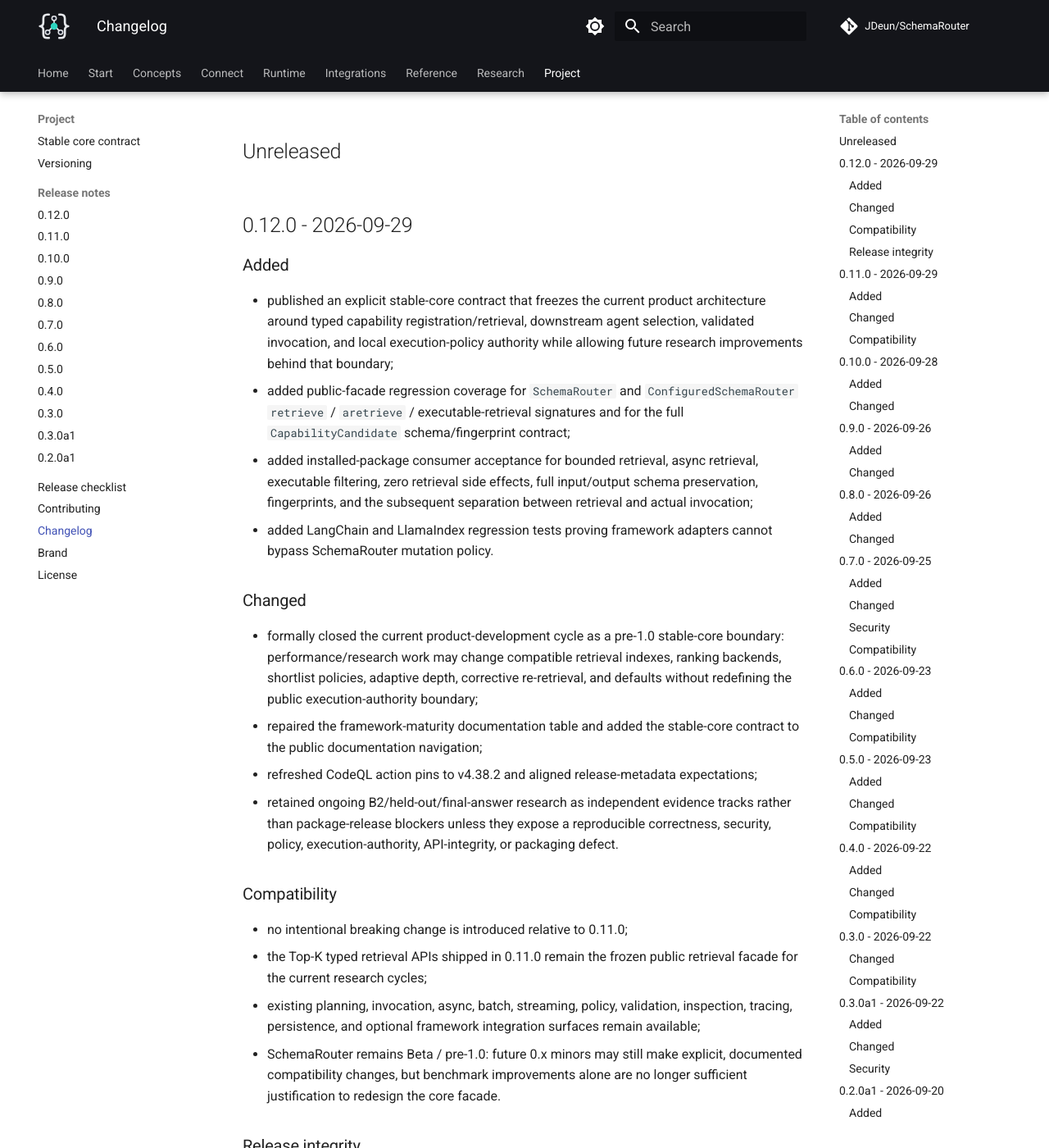
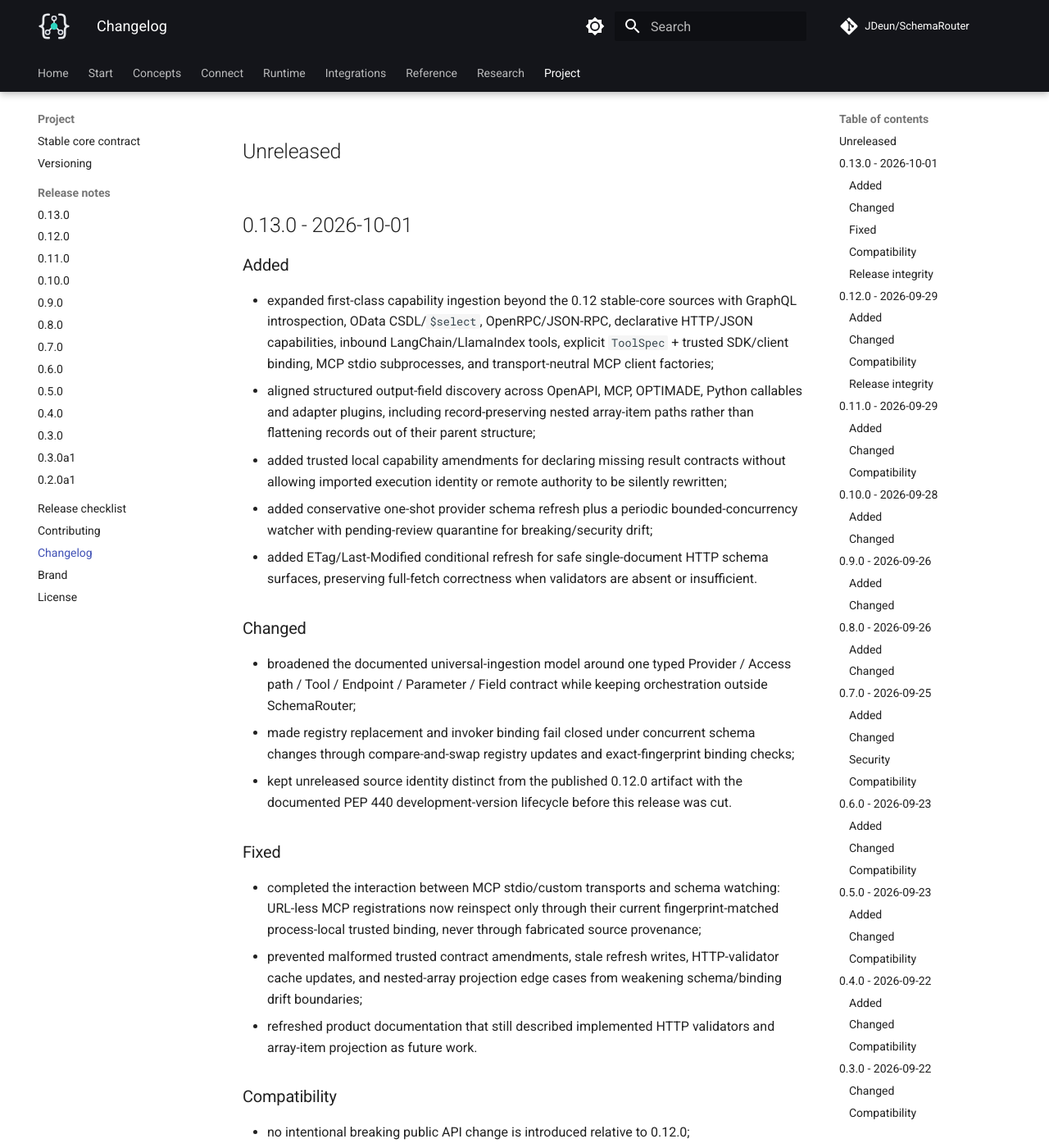
Before and after one commit to JDeun/SchemaRouter, an MkDocs documentation site: the page built from docs/changelog.md, in a window 1280 px wide and 1400 px high, scrolled down 199 px. Shown: the whole window at 82% size. Built offline with MkDocs 1.6.1 and Material for MkDocs 9.7.7, drawn with Linux system fonts in a browser that asks for light colours; comment, search, counter and statistics services are not loaded; some of the changed text lies outside the part shown.

Commit message:
release: SchemaRouter 0.13.0 (#569)
* release: set version 0.13.0

* docs: add 0.13.0 changelog

* docs: add 0.13.0 release notes

* docs: add 0.13.0 to release navigation

* docs: align README with 0.13 release

* docs: align README with 0.13 release

* docs: align architecture with 0.13 adapters

```diff
--- a/CHANGELOG.md
+++ b/CHANGELOG.md
@@ -6,6 +6,60 @@ The project is pre-1.0 and follows the compatibility rules in
 [`docs/versioning.md`](docs/versioning.md).
 
 ## Unreleased
+
+## 0.13.0 - 2026-10-01
+
+### Added
+
+- expanded first-class capability ingestion beyond the 0.12 stable-core sources with GraphQL
+  introspection, OData CSDL/`$select`, OpenRPC/JSON-RPC, declarative HTTP/JSON capabilities,
+  inbound LangChain/LlamaIndex tools, explicit `ToolSpec` + trusted SDK/client binding, MCP
+  stdio subprocesses, and transport-neutral MCP client factories;
+- aligned structured output-field discovery across OpenAPI, MCP, OPTIMADE, Python callables and
+  adapter plugins, including record-preserving nested array-item paths rather than flattening
+  records out of their parent structure;
+- added trusted local capability amendments for declaring missing result contracts without
+  allowing imported execution identity or remote authority to be silently rewritten;
+- added conservative one-shot provider schema refresh plus a periodic bounded-concurrency watcher
+  with pending-review quarantine for breaking/security drift;
+- added ETag/Last-Modified conditional refresh for safe single-document HTTP schema surfaces,
+  preserving full-fetch correctness when validators are absent or insufficient.
+
+### Changed
+
+- broadened the documented universal-ingestion model around one typed Provider / Access path /
+  Tool / Endpoint / Parameter / Field contract while keeping orchestration outside SchemaRouter;
+- made registry replacement and invoker binding fail closed under concurrent schema changes through
+  compare-and-swap registry updates and exact-fingerprint binding checks;
+- kept unreleased source identity distinct from the published 0.12.0 artifact with the documented
+  PEP 440 development-version lifecycle before this release was cut.
+
+### Fixed
+
+- completed the interaction between MCP stdio/custom transports and schema watching: URL-less MCP
+  registrations now reinspect only through their current fingerprint-matched process-local trusted
+  binding, never through fabricated source provenance;
+- prevented malformed trusted contract amendments, stale refresh writes, HTTP-validator cache
+  updates, and nested-array projection edge cases from weakening schema/binding drift boundaries;
+- refreshed product documentation that still described implemented HTTP validators and array-item
+  projection as future work.
+
+### Compatibility
+
+- no intentional breaking public API change is introduced relative to 0.12.0;
+- the 0.12 stable-core retrieval/planning/execution authority boundary remains unchanged;
+- all new protocol, SDK-binding, refresh/watch and field-contract surfaces are additive and keep
+  credentials, live transports and execution authority outside model-visible schemas;
+- active 0.14 retrieval/agent-utility experiments remain independent of this product release.
+
+### Release integrity
+
+- protected CI covers Python 3.10-3.14, Windows, minimum dependencies, typing, branch coverage,
+  wheel/sdist clean-install acceptance, optional framework/MCP integrations, dependency auditing,
+  CodeQL and Python preview;
+- the automated release pipeline publishes only from the exact green `main` SHA, creates the
+  matching annotated tag, emits provenance attestations and an SPDX SBOM, publishes through PyPI
+  OIDC, and verifies public artifact digests and exact-version installs after publication.
 
 ## 0.12.0 - 2026-09-29
 
--- a/mkdocs.yml
+++ b/mkdocs.yml
@@ -202,6 +202,7 @@ nav:
       - Stable core contract: stable-core.md
       - Versioning: versioning.md
       - Release notes:
+          - 0.13.0: releases/0.13.0.md
           - 0.12.0: releases/0.12.0.md
           - 0.11.0: releases/0.11.0.md
           - 0.10.0: releases/0.10.0.md
--- a/pyproject.toml
+++ b/pyproject.toml
@@ -4,7 +4,7 @@ build-backend = "hatchling.build"
 
 [project]
 name = "schemarouter"
-version = "0.13.0.dev0"
+version = "0.13.0"
 description = "Typed capability retrieval, planning, and execution layer for LLM and RAG tool ecosystems"
 readme = "README.md"
 requires-python = ">=3.10"
```
Also changed, not shown: README.ko.md (+8 -8 lines), README.md (+8 -8 lines), docs/architecture.md (+1 -1 lines), docs/releases/0.13.0.md (added, +105 -0 lines).
